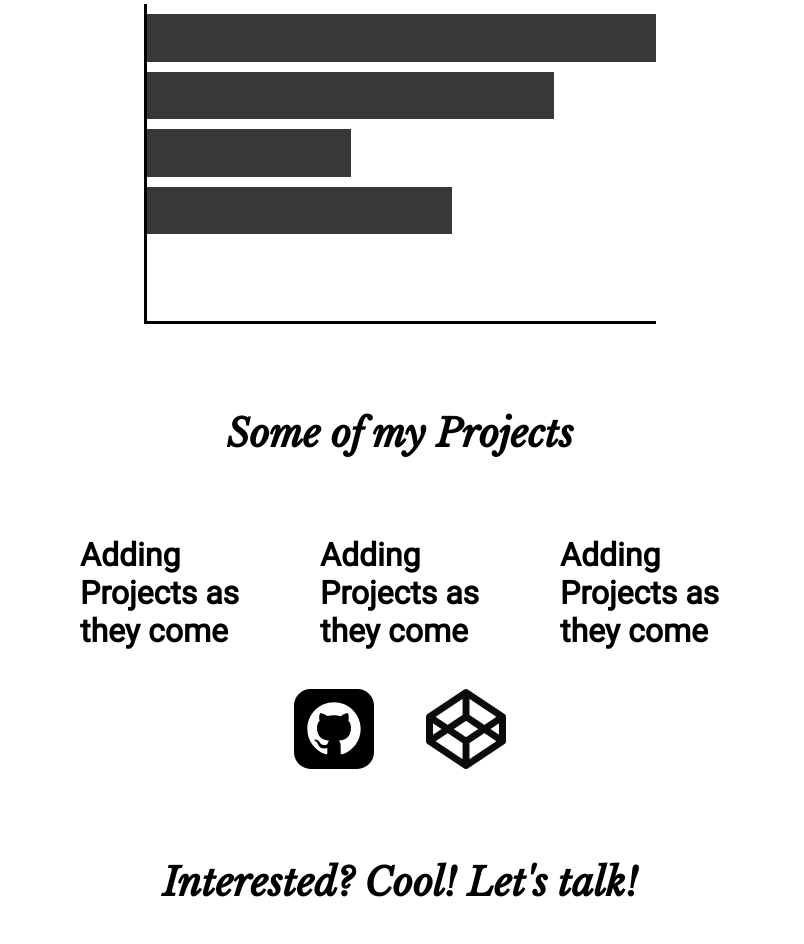
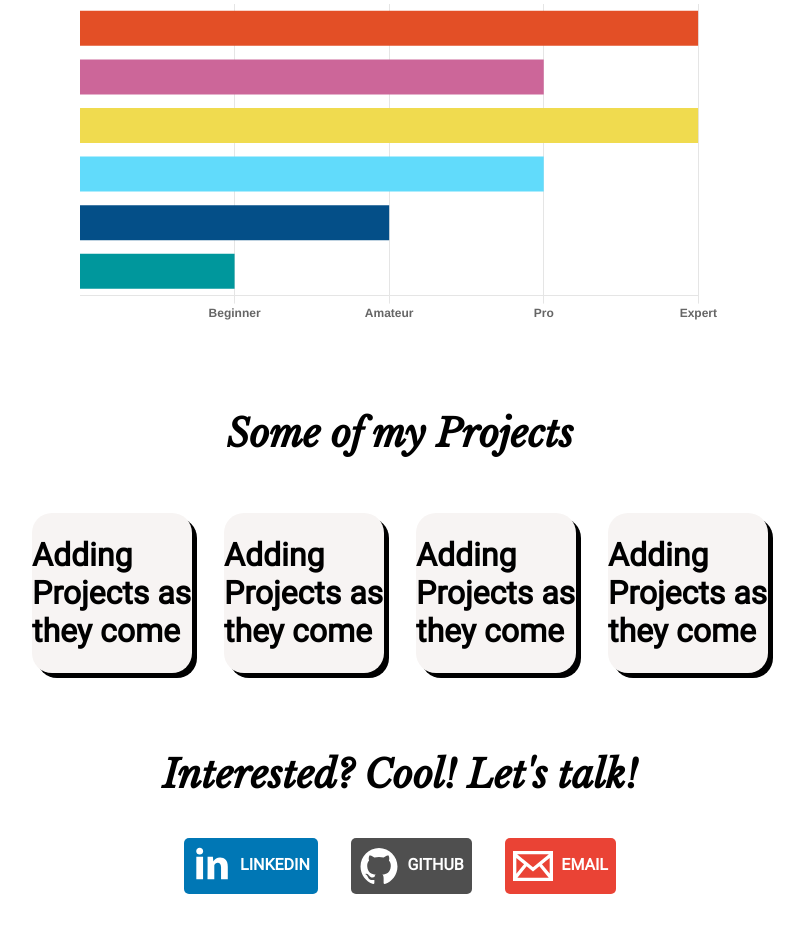
Before and after one commit to Ben-Langlois/Portfolio, a React (Create React App) app in the folder portfolio/: page / in a window 1280 px wide. Shown: the part 1420-2364 px from the top of the page, without its empty margins (240-1044 px from the left). Built offline with nearby package versions, Linux system fonts and the light colour scheme; grey boxes are pictures that could not be loaded.

Commit message:
got chartjs to work

```diff
--- a/portfolio/package.json
+++ b/portfolio/package.json
@@ -6,6 +6,7 @@
     "@testing-library/jest-dom": "^5.15.1",
     "@testing-library/react": "^11.2.7",
     "@testing-library/user-event": "^12.8.3",
+    "chart.js": "^3.6.2",
     "jquery": "^3.6.0",
     "node-sass": "^6.0.1",
     "react": "^17.0.2",
--- a/portfolio/src/App.js
+++ b/portfolio/src/App.js
@@ -1,22 +1,29 @@
 // #region imports
 import * as React from "react"
 import $ from 'jquery'
+import Chart from 'chart.js/auto';
 //import { render } from "react-dom"
 import './styles/styles.scss'
+// import * as chartJS from 'https://cdn.jsdelivr.net/npm/chart.js'
 // #endregion
 
 // #region images
 import portrait from './images/portrait2.jpg'
-import email from './images/socials/iconmonstr-email-2.svg'
-import github from './images/socials/iconmonstr-github-3.svg'
-import linkedIn from './images/socials/iconmonstr-linkedin-3.svg'
-import codePen from './images/socials/1298732_codepen_icon.png'
+// import email from './images/socials/iconmonstr-email-2.svg'
+// import github from './images/socials/iconmonstr-github-3.svg'
+// import linkedIn from './images/socials/iconmonstr-linkedin-3.svg'
+// import codePen from './images/socials/1298732_codepen_icon.png'
 // #endregion
 
 // #region CDNs
 //<link rel="stylesheet" href="https://cdnjs.cloudflare.com/ajax/libs/font-awesome/5.15.3/css/all.min.css" integrity="sha512-iBBXm8fW90+nuLcSKlbmrPcLa0OT92xO1BIsZ+ywDWZCvqsWgccV3gFoRBv0z+8dLJgyAHIhR35VZc2oM/gI1w==" crossorigin referrerpolicy="no-referrer" />
-  <script crossOrigin src="https://cdn.jsdelivr.net/npm/britecharts@2/dist/bundled/britecharts.min.js"/>
+  // <script crossOrigin src="https://cdn.jsdelivr.net/npm/britecharts@2/dist/bundled/britecharts.min.js"/>
+  // <script src="https://cdn.jsdelivr.net/npm/chart.js"></script>
 // #endregion
+
+// #region Variables
+var linkedin = 'M13.83,41.668H5.401V13.571h8.429V41.668z M44.737,41.668h-8.429V26.66c0-3.912-1.394-5.857-4.154-5.857 c-2.189,0-3.577,1.086-4.274,3.273c0,3.545,0,17.592,0,17.592h-8.431c0,0,0.115-25.288,0-28.097h6.656l0.514,5.619h0.175 c1.729-2.81,4.489-4.713,8.275-4.713c2.881,0,5.207,0.801,6.985,2.815c1.794,2.014,2.684,4.713,2.684,8.514V41.668z M9.615,2.333 c2.404,0,4.357,1.888,4.357,4.214c0,2.33-1.953,4.214-4.357,4.214c-2.403,0-4.351-1.885-4.351-4.214 C5.264,4.22,7.212,2.333,9.615,2.333z';
+//#endregion
 
 /* TODO
    Important
@@ -25,9 +32,9 @@ import codePen from './images/socials/1298732_codepen_icon.png'
   - find icons for socials (linkedin, email, github, codepen) (DONE)
     - put icons as links under landing #intro-main (uhhhhh maybe/maybe not)
     - put icons in the contact section(DONE)
-    - have email button copy email to clipboard
-    - have links use some animation on hover & click
-  - figure out skill chart
+    - have email button copy email to clipboard (DONE)
+    - have links use some animation on hover & click (ALMOST)
+  - figure out skill chart(ALMOST)
   - figure out layout of projects
     - have it so there are equal rows (when applicable) of projects
 
@@ -93,6 +100,83 @@ class Landing extends React.Component {
   - Contains bio sections, education, skills, soft-skills, yadayada
 */
 class About extends React.Component {
+
+  componentDidMount(){
+    // config for chart
+    const config = {
+      type: 'bar',
+      data: {
+        labels: [
+          'HTML5',
+          'CSS/SASS',
+          'Javacript',
+          'React',
+          'C++',
+          'Arduino'
+        ],
+        datasets: [{
+          data: [4, 3, 4, 3, 2, 1],
+          backgroundColor: [
+            'rgba(227, 79, 38, 1)',
+            'rgba(204, 102, 153, 1)',
+            'rgba(240, 219, 79, 1)',
+            '#61DBFB',
+            'rgba(4, 79, 136, 1)',
+            'rgba(0, 151, 156, 1)'
+          ]
+        }]
+      },
+      options: {
+        indexAxis: 'y',
+        plugins: {
+          tooltip: {
+            // enabled: false
+          },
+          legend: {
+            display: false
+          }
+        },
+        scales: {
+          x: {
+            ticks: {
+              callback: function(value){
+                // names for levels are still up for debate
+                // throws 'expected '===' it dont matter c'est la vie
+                if(this.getLabelForValue(value) == 1){
+                  return 'Beginner';
+                } else if (this.getLabelForValue(value) == 2){
+                  return 'Amateur';
+                } else if (this.getLabelForValue(value) == 3){
+                  return 'Pro';
+                } else if (this.getLabelForValue(value) == 4){
+                  return 'Expert';
+                }
+              },
+              font: {
+                weight: 'bold'
+              }
+            }
+          },
+          y: {
+            display: false,
+            ticks: {
+              font: {
+                weight: 'bold'
+              }
+            }
+          }
+        }
+      }
+    };
+
+    // will throw no-used-vars mais c'est la vie thats why technology exists
+    // eslint-disable-next-line
+    const myChart = new Chart(
+      // $('.skillChart'),
+      document.getElementById("skill-chart").getContext('2d'),
+      config
+    );
+  }
   render() {
     return (
       <>
@@ -124,12 +208,8 @@ class About extends React.Component {
           </div>
         </div>
         <div id="skill-chart-container" class='tag'>
-        <div id="skill-chart">
-          <div class='bar' style={{width: "100%"}}></div>
-          <div class='bar' style={{width: "80%"}}></div>
-          <div class='bar' style={{width: "40%"}}></div>
-          <div class='bar' style={{width: "60%"}}></div>
-        </div>
+          {/* Uses some random dataset */}
+          <canvas id='skill-chart'></canvas>
         </div>
       </>
     )
@@ -147,6 +227,8 @@ class About extends React.Component {
 class Projects extends React.Component {
   render(){
     return (
+      // Kinda wanna redesign the project boxes
+      // maybe turn it into styled components
       <div id="project-container" class='tag'>
         <div class="section-header">
           <h1 class='section-header'><b>Some of my Projects</b></h1>
@@ -161,10 +243,12 @@ class Projects extends React.Component {
           <div class="bubble">
             <h1 class='bubble-text'>Adding Projects as they come</h1>
           </div>
+          <div class="bubble">
+            <h1 class='bubble-text'>Adding Projects as they come</h1>
+          </div>
         </div>
         <div class='socials-container'>
-          <a href='https://github.com/Ben-Langlois'><img class='social-icon--left' src={github} alt='Github'/></a>
-          <a href='https://codepen.io/ben-langlois'><img class='social-icon--right' src={codePen} alt='CodePen'/></a>
+        {/* Maybe move github and codepen link here*/}
         </div>
       </div>
     )
@@ -175,6 +259,29 @@ class Projects extends React.Component {
   - has contact info, form, links to github linkedIn etc
 */
 class ContactMe extends React.Component {
+  constructor(props) {
+    super(props);
+    // Don't call this.setState() here!
+
+    this.toClipboard = this.toClipboard.bind(this);
+  }
+
+  // onHover() {
+
+  // }
+
+  toClipboard() {
+    navigator.clipboard.writeText('ben.langlois02@gmail.com');
+
+    // var tooltip = document.getElementById("myTooltip");
+    // tooltip.innerHTML = "Copied: " + copyText.value;
+  }
+
+  // outFunc() {
+  //   var tooltip = document.getElementById("myTooltip");
+  //   tooltip.innerHTML = "Copy to clipboard";
+  // }
+
   render(){
     return(
       <div id='contact-container' class='tag'>
@@ -182,8 +289,35 @@ class ContactMe extends React.Component {
           <h1 class='section-header'><b>Interested? Cool! Let's talk!</b></h1>
         </div>
         <div class='socials-container'>
-          <img class='social-icon--left' src={email} alt='Email' style={{height: '20vh !important'}}/>
-          <img class='social-icon--right' src={linkedIn} alt='LinkedIn'/>
+          {/* Could add Instagram one later if i make a photography IG*/}
+          <a href='https://www.linkedin.com/in/benjaminlanglois/'>
+            <div class='social-link-container--left linkedIn'>
+              <span class='social-link'>
+                <svg class='icon' xmlns="http://www.w3.org/2000/svg" version="1.1" viewBox="0 0 50 50">
+                  <path d={linkedin} fill="#ffffff"></path>
+                </svg>
+                LinkedIn
+              </span>
+            </div>
+          </a>
+          <a href='https://github.com/Ben-Langlois'>
+            <div class='social-link-container github'>
+              <span class='social-link'>
+                <svg class="icon" version="1.1" xmlns="http://www.w3.org/2000/svg" viewBox="0 0 50 50">
+                  <path d="M24.999,2.48c-12.75,0-23.087,10.338-23.087,23.09c0,10.199,6.613,18.854,15.791,21.907 c1.154,0.211,1.518-0.474,1.518-1.084c0-0.547,0.011-2.082,0-4.01c-6.422,1.398-7.753-3.038-7.753-3.038 c-1.048-2.671-2.562-3.377-2.562-3.377c-2.095-1.433,0.158-1.407,0.158-1.407c2.317,0.163,3.538,2.383,3.538,2.383 c2.059,3.522,5.403,2.505,6.717,1.916c0.21-1.491,0.808-2.51,1.468-3.087C15.66,35.188,10.27,33.211,10.27,24.361 c0-2.521,0.9-4.581,2.376-6.194c-0.239-0.584-1.031-2.932,0.226-6.112c0,0,1.939-0.62,6.349,2.369 c1.841-0.513,3.817-0.768,5.78-0.777c1.962,0.009,3.938,0.264,5.781,0.777c4.409-2.988,6.346-2.369,6.346-2.369 c1.258,3.18,0.466,5.528,0.229,6.112c1.478,1.613,2.373,3.673,2.373,6.194c0,8.872-5.397,10.823-10.543,11.392 c0.828,0.717,1.582,2.101,1.582,4.255c0,2.887,0,5.632,0,6.392c0,0.617,0.372,1.302,1.544,1.076 c9.167-3.059,15.776-11.708,15.776-21.905C48.089,12.818,37.75,2.48,24.999,2.48z" fill="#ffffff"></path>
+                </svg>
+                GitHub
+              </span>
+            </div>
+          </a>
+          <div class='social-link-container--right email' onClick={this.toClipboard}>
+            <span class='social-link'>
+              <svg class="icon" version="1.1" xmlns="http://www.w3.org/2000/svg" viewBox="0 0 24 24">
+                <path d="M0 3v18h24v-18h-24zm6.623 7.929l-4.623 5.712v-9.458l4.623 3.746zm-4.141-5.929h19.035l-9.517 7.713-9.518-7.713zm5.694 7.188l3.824 3.099 3.83-3.104 5.612 6.817h-18.779l5.513-6.812zm9.208-1.264l4.616-3.741v9.348l-4.616-5.607z" fill="#ffffff"></path>
+              </svg>
+              Email
+            </span>
+          </div>
         </div>
       </div>
     );
@@ -192,8 +326,7 @@ class ContactMe extends React.Component {
 
 // markup
 class Portfolio extends React.Component {
-  // trying to add 'fade in as you scroll animation'
-  // jquery doesent wanna work
+  // makes components fade in on scroll
   componentDidMount(){
     $(document).on("scroll", function() {
       var pageTop = $(document).scrollTop();
--- a/portfolio/src/styles/styles.scss
+++ b/portfolio/src/styles/styles.scss
@@ -242,12 +242,17 @@ body{
         display: flex;
         justify-content: center;
         align-items: center;
+
         padding: 0 0 6vh 0;
+        margin: 0 auto;
+        width: 50vw;
     }
         #skill-chart{
-            width: 40vw;
-            height: 40vh;
-            border-style: none none solid solid;
+            display: inline-block;
+            // margin: 0 auto;
+            // width: 50vw;
+            // height: 40vh;
+            // border-style: none none solid solid;
         }
             .bar{
                 height: 15%;
@@ -257,7 +262,7 @@ body{
 /* Projects */
 #project-container{
     margin: 0;
-    padding: 3vh 20vw 6vh;
+    padding: 3vh 20vw 3vh;
     /* height: 90vh; */
     width: 100%;
     -webkit-background-size: cover;
@@ -294,6 +299,14 @@ body{
             justify-content: center;
             display: flex;
             align-items: center;
+
+            background: #F7F4F3;
+            box-shadow: 5px 5px;
+        }
+        .bubble:hover{
+            transform: scaleY(1.1);
+            // transform: scaleX(1.1);
+            transform-origin: bottom;
         }
             .bubble-text{
                 display: inline;
@@ -322,6 +335,7 @@ div.section-header{
         font: 2.4em/2em libre-italic;
         font-weight: bold;
     }
+
     // not in use anymore
     h2{
         @extend .section-header;
@@ -335,32 +349,75 @@ div.section-header{
     width: 40vw;
     text-align: center;
 
-    // h2.section-header{
-    //    font-family: libre-italic;
-    //    text-align: center;
-    // }
+    .social-link-container{
+        display: inline-block;
+        // background-color: #0077B5;
+        color:#ffffff;
+        margin: 0 1vh;
 
-    .social-icon{
-        display: inline-block;
-        height: 10vh;
-        width: 10vh;
+        // font:
+        font-weight: 700;
+        text-transform: uppercase;
 
-        margin: 0 2vw;
+        border-radius: 5px;
+        overflow: hidden;
+        text-align: center;
 
-        // to change the size of the email
-        &--email{
-            @extend .social-icon;
-            // height: 12vh;
+        // shadow
+        // filter: drop-shadow(5px 5px 10px black);
+        // box-shadow: 5px 10px;
+
+        .social-link{
+            // display: block;
+            margin: 0 1vh 0 0;
+
+
+            .icon{
+                height: 5vh;
+                width: 5vh;
+
+                margin: 1vh;
+
+                display: inline-block;
+                vertical-align: middle;
+            }
         }
 
         // ensuring that outer links dont mess up spacing with margins
         &--left{
-            @extend .social-icon;
+            @extend .social-link-container;
             margin: 0 2vw 0 0;
         }
         &--right{
-            @extend .social-icon;
+            @extend .social-link-container;
             margin: 0 0 0 2vw;
+        }
+    }
+    .social-link-container:hover{
+        background-color: #016499;
+    }
+
+    // link specific classes to determine link color
+    .linkedIn{
+        background-color: #0077B5 !important;
+        &:hover{
+            background-color: #016499 !important;
+        }
+    }
+
+    .github{
+        background-color: #4f4f4f !important;
+        &:hover{
+            background-color: #3d3d3d !important;
+        }
+    }
+
+
+    .email{
+        cursor: pointer;        // to mimic an anchor and avoid setting href
+        background-color: #EA4335 !important;
+        &:hover{
+            background-color: #BB001B !important;
         }
     }
 }
```
Also changed, not shown: 1 other file (tests, documents, lock files or other folders). Lines whose indentation alone changed are shown as unchanged.
